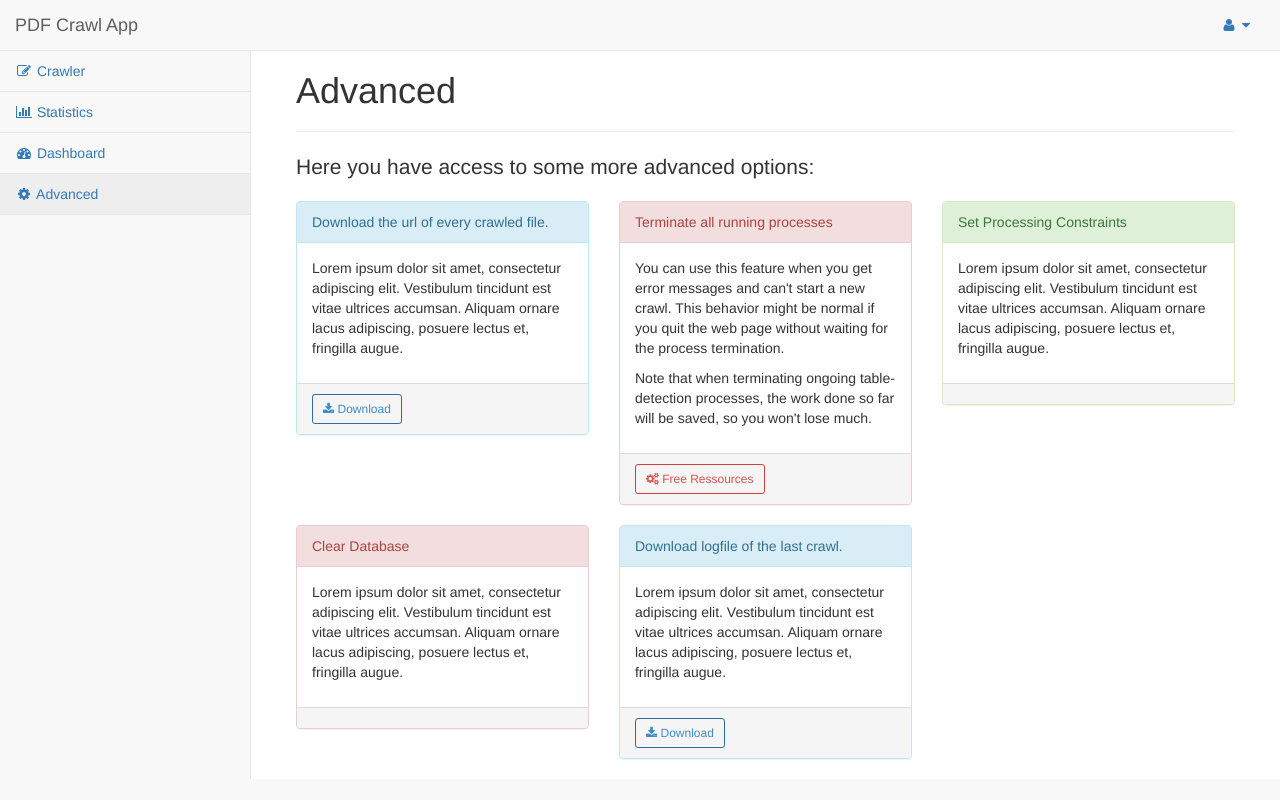
After one commit to eXascaleInfolab/2018-Internship-TableDetection, a Flask app: page /advanced in a window 1280 px wide. The commit adds this page. Run offline with Flask 2, Linux system fonts and the light colour scheme; some libraries are stand-ins or nearby versions.

Commit message:
First lock system with release option in place

```diff
--- /dev/null
+++ b/templates/advanced.html
@@ -0,0 +1,85 @@
+{% extends 'layout.html' %}
+
+{% block body %}
+<div class="" id="pane">
+    <h1>Advanced</h1>
+    <hr>
+    <p class="lead"> Here you have access to some more advanced options:</p>
+
+     <div class="row">
+                <div class="col-lg-4">
+                    <div class="panel panel-info">
+                        <div class="panel-heading">
+                            Download the url of every crawled file.
+                        </div>
+                        <div class="panel-body">
+                            <p>Lorem ipsum dolor sit amet, consectetur adipiscing elit. Vestibulum tincidunt est vitae ultrices accumsan. Aliquam ornare lacus adipiscing, posuere lectus et, fringilla augue.</p>
+                        </div>
+                        <div class="panel-footer">
+                           <button type="button" onclick="" class="btn btn-outline btn-primary btn-sm"><i class="fa  fa-download "></i> Download</button>
+                        </div>
+                    </div>
+                </div>
+                <!-- /.col-lg-4 -->
+                <div class="col-lg-4">
+                    <div class="panel panel-danger">
+                        <div class="panel-heading">
+                            Terminate all running processes
+                        </div>
+                        <div class="panel-body">
+                            <p>You can use this feature when you get error messages and can't start a new crawl. This
+                            behavior might be normal if you quit the web page without waiting for the process termination.</p>
+                            <p>Note that when terminating ongoing table-detection processes, the work done so far will be saved, so you won't lose much.</p>
+                        </div>
+                        <div class="panel-footer">
+                           <a type="button" href={{url_for('terminate')}} class="btn btn-outline btn-danger btn-sm"><i class="fa  fa-gears "></i> Free Ressources </a>
+                        </div>
+                    </div>
+                </div>
+                <!-- /.col-lg-4 -->
+                <div class="col-lg-4">
+                    <div class="panel panel-success">
+                        <div class="panel-heading">
+                            Set Processing Constraints
+                        </div>
+                        <div class="panel-body">
+                            <p>Lorem ipsum dolor sit amet, consectetur adipiscing elit. Vestibulum tincidunt est vitae ultrices accumsan. Aliquam ornare lacus adipiscing, posuere lectus et, fringilla augue.</p>
+                        </div>
+                        <div class="panel-footer">
+                        </div>
+                    </div>
+                </div>
+                <!-- /.col-lg-4 -->
+            </div>
+            <!-- /.row -->
+            <div class="row">
+                <div class="col-lg-4">
+                    <div class="panel panel-danger">
+                        <div class="panel-heading">
+                            Clear Database
+                        </div>
+                        <div class="panel-body">
+                            <p>Lorem ipsum dolor sit amet, consectetur adipiscing elit. Vestibulum tincidunt est vitae ultrices accumsan. Aliquam ornare lacus adipiscing, posuere lectus et, fringilla augue.</p>
+                        </div>
+                        <div class="panel-footer">
+                        </div>
+                    </div>
+                </div>
+                <!-- /.col-lg-4 -->
+                <div class="col-lg-4">
+                    <div class="panel panel-info">
+                        <div class="panel-heading">
+                            Download logfile of the last crawl.
+                        </div>
+                        <div class="panel-body">
+                            <p>Lorem ipsum dolor sit amet, consectetur adipiscing elit. Vestibulum tincidunt est vitae ultrices accumsan. Aliquam ornare lacus adipiscing, posuere lectus et, fringilla augue.</p>
+                        </div>
+                        <div class="panel-footer">
+                           <button type="button" onclick="" class="btn btn-outline btn-primary btn-sm"><i class="fa  fa-download "></i> Download</button>
+                        </div>
+                    </div>
+                </div>
+            </div>
+            <!-- /.row -->
+</div>
+{% endblock %}
--- a/templates/includes/_navbar.html
+++ b/templates/includes/_navbar.html
@@ -44,6 +44,9 @@
                 <li>
                     <a href="/dashboard"><i class="fa fa-dashboard fa-fw"></i> Dashboard</a>
                 </li>
+                <li>
+                    <a href="/advanced"><i class="fa fa-gear fa-fw"></i> Advanced</a>
+                </li>
             </ul>
         </div>
         <!-- /.sidebar-collapse -->
```
Also changed, not shown: bar.py (+118 -56 lines).
